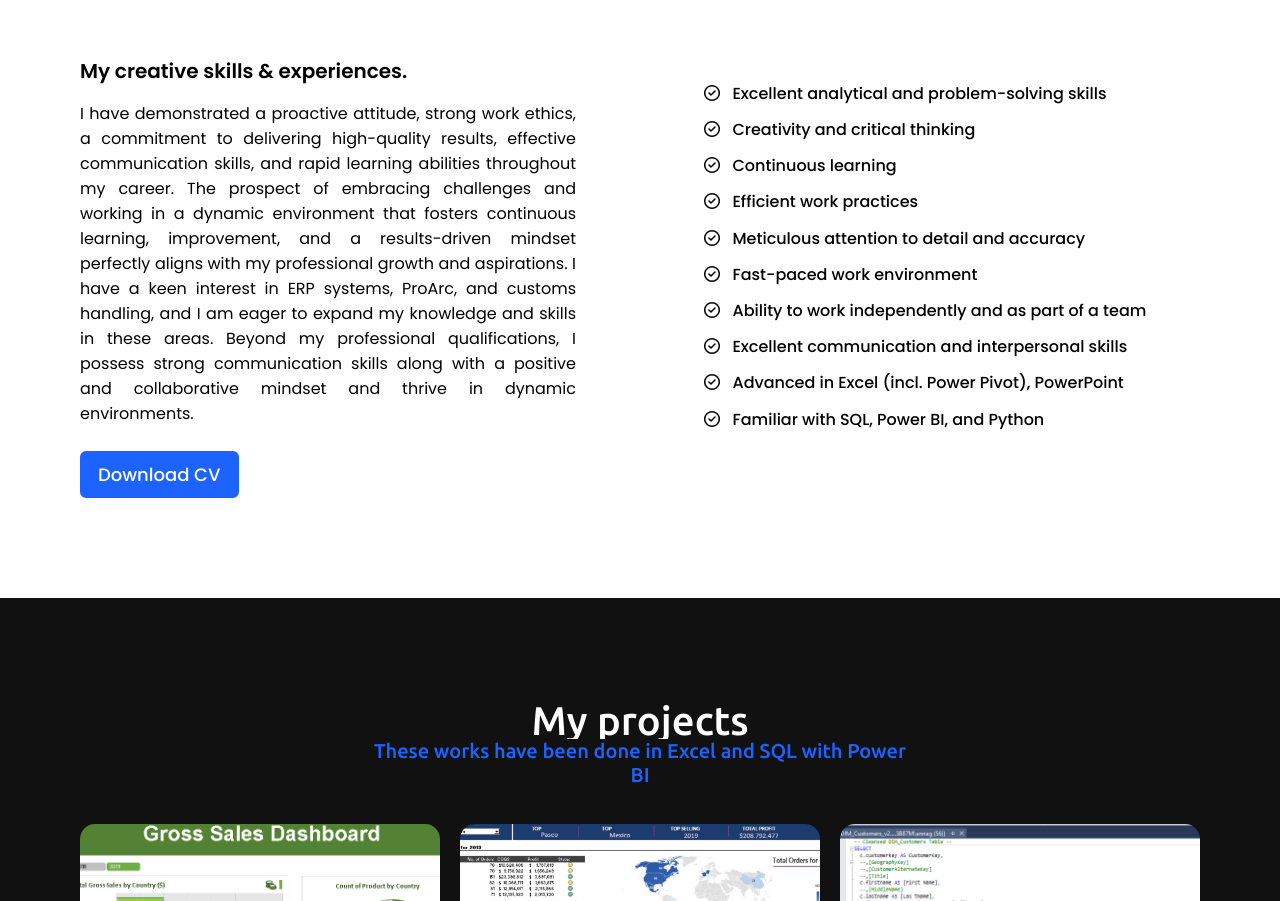
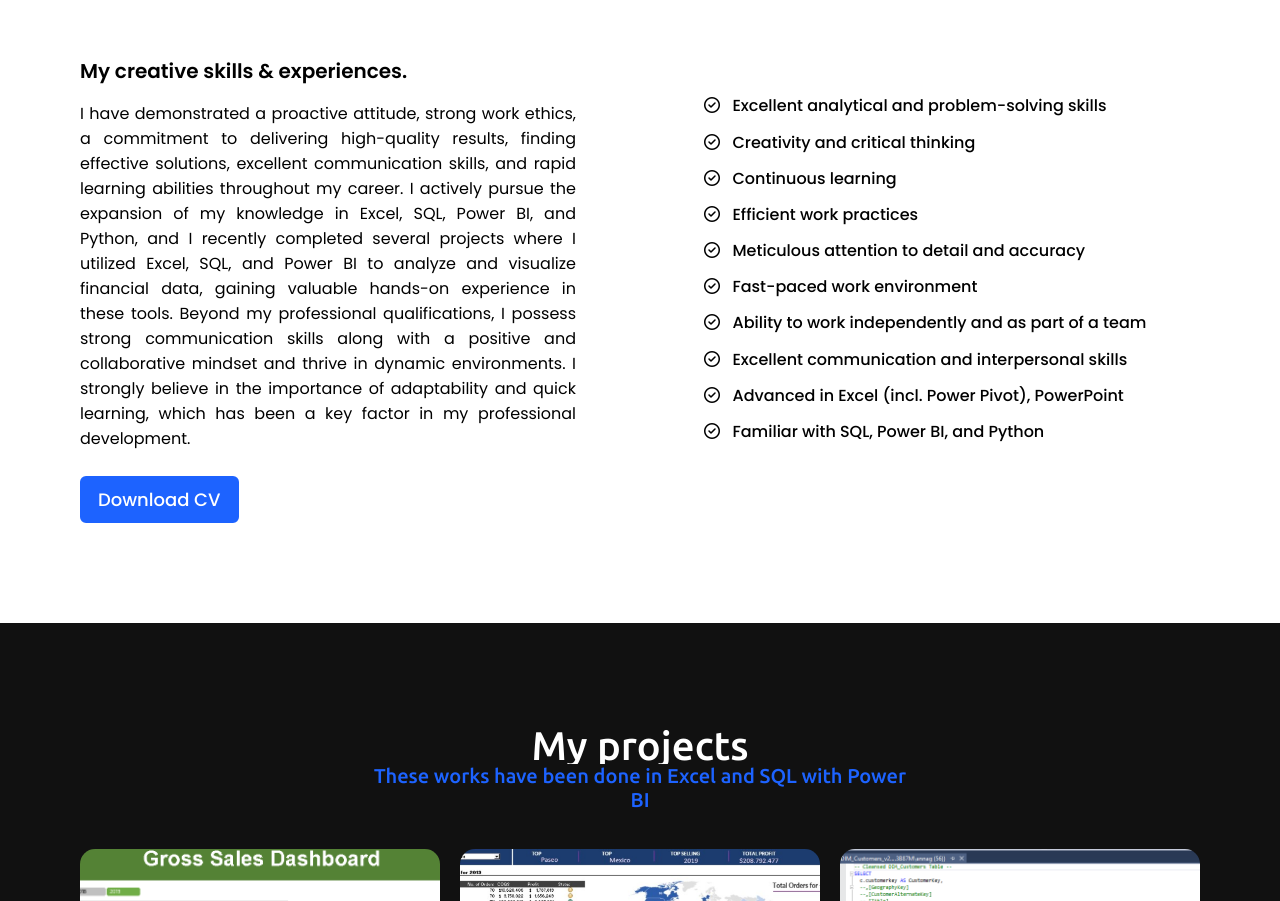
Before and after one commit to annagtz2022/portfolio_cs, a plain HTML site: page index.html in a window 1280 px wide. Shown: the part 2362-3263 px from the top of the page. Drawn offline with nearby package versions, Linux system fonts and the light colour scheme.

Commit message:
Update index.html

```diff
--- a/index.html
+++ b/index.html
@@ -113,13 +113,15 @@
                 <div class="column left">
                     <div class="text">My creative skills & experiences.</div>
                     <p>I have demonstrated a proactive attitude, strong work ethics, a commitment to delivering
-                        high-quality results, effective communication skills, and rapid learning abilities throughout my
-                        career. The prospect of embracing challenges and working in a dynamic environment that fosters
-                        continuous learning, improvement, and a results-driven mindset perfectly aligns with my
-                        professional growth and aspirations. I have a keen interest in ERP systems, ProArc, and customs
-                        handling, and I am eager to expand my
-                        knowledge and skills in these areas. Beyond my professional qualifications, I possess strong
-                        communication skills along with a positive and collaborative mindset and thrive in dynamic environments.
+                        high-quality results, finding effective solutions, excellent communication skills, and rapid learning abilities throughout my
+                        career. I actively pursue the expansion of my knowledge in Excel, SQL, Power BI, and Python, and I recently
+                        completed several projects where I utilized Excel, SQL,
+                        and Power BI to analyze and visualize financial data, gaining valuable hands-on experience in
+                        these tools.
+                        Beyond my professional qualifications, I possess strong
+                        communication skills along with a positive and collaborative mindset and thrive in dynamic
+                        environments.
+                        I strongly believe in the importance of adaptability and quick learning, which has been a key factor in my professional development.
                     </p>
                     <a href="CV.pdf" target="_blank">Download CV</a>
                 </div>
```
